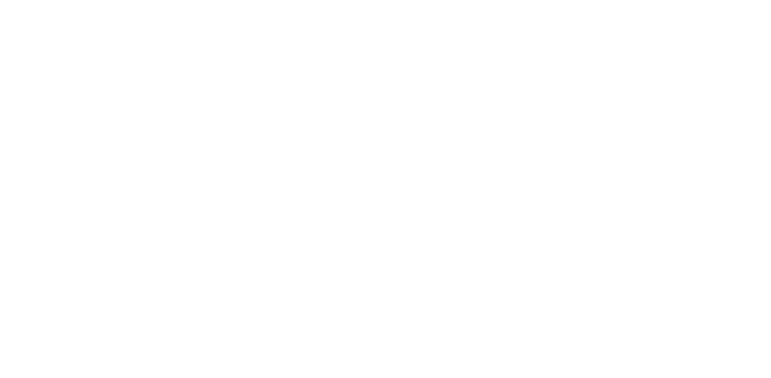
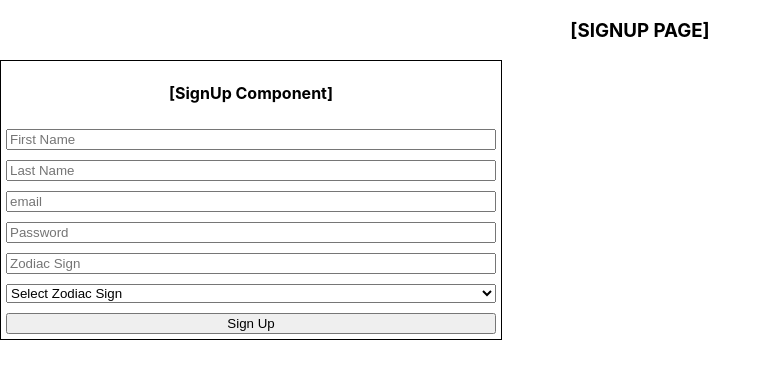
Before and after one commit to mbahan1/project-3-sapling, a React (Create React App) app in the folder client/: page /signup in a window 1280 px wide. Before the commit this address had no page. Shown: the top 378 px of the page, without its empty margins (0-771 px from the left). Built offline with nearby package versions, Linux system fonts and the light colour scheme.

Commit message:
created signUpComponent, signUpPage

```diff
--- a/client/src/App.js
+++ b/client/src/App.js
@@ -1,6 +1,7 @@
 import './App.css';
 import {Routes, Route} from "react-router-dom";
 import WelcomePage from './pages/WelcomePage';
+import SignUpPage from './pages/SignUpPage';
 import HomePage from "./pages/HomePage"
 
 
@@ -9,7 +10,7 @@
         <div className="App">
             <Routes>
                 <Route path="/" element={<WelcomePage />}/>
-                <Route path="/singup"/>
+                <Route path="/signup" element={<SignUpPage />}/>
                 <Route path="/home" element={<HomePage/>}/>
                 <Route path="/profile"/>
                 <Route path="/posts"/>
--- /dev/null
+++ b/client/src/components/SignUpForm/index.jsx
@@ -0,0 +1,81 @@
+import "./styles.css"
+import {useState} from "react";
+// import * as userService from "";
+
+
+export default function SignUpForm() {
+
+    const [firstName, setFirstName] = useState("");
+    const [lastName, setLastName] = useState("");
+    const [email, setEmail] = useState("");
+    const [password, setPassword] = useState("");
+    const [zodiacSign, setZodiacSign] = useState("")
+
+    const handleSubmit = async () => {
+        let newUser = {firstName, lastName, email, password, zodiacSign};
+        // let res = await userService.create(newUser).then(() => {
+        //     setFirstName("");
+        //     setLastName("");
+        //     setEmail("");
+        //     setPassword("");
+        //     setZodiacSign("");
+        //     console.log(newUser);
+        // })
+
+        // console.log(res);
+        // if (!res === 201) {
+        //     alert(`ERROR code: ${res.status}`)
+        // }
+    }
+    return(
+        <div className="signUpFormComponent component">
+            <h4>[SignUp Component]</h4>
+            <form className="signUpForm">
+                <input className="signUpForm-input"
+                    onChange={(e)=> e.target.value}
+                    value={firstName}
+                    type="text"
+                    name="firstName"
+                    placeholder="First Name"
+                />
+                <input className="signUpForm-input"
+                    onChange={(e)=> e.target.value}
+                    value={lastName}
+                    type="text"
+                    name="lastName"
+                    placeholder="Last Name"
+                />
+                <input className="signUpForm-input"
+                    onChange={(e)=> e.target.value}
+                    value={email}
+                    type="text"
+                    name="email"
+                    placeholder="email"
+                />
+                <input className="signUpForm-input"
+                    onChange={(e)=> e.target.value}
+                    value={password}
+                    type="text"
+                    name="password"
+                    placeholder="Password"
+                />
+                <input className="signUpForm-input"
+                    onChange={(e)=> e.target.value}
+                    value={zodiacSign}
+                    type="text"
+                    name="zodiacSign"
+                    placeholder="Zodiac Sign"
+                />
+                <select className="signUpForm-input">
+                    <option>Select Zodiac Sign</option>
+                </select>
+                <button
+                    className="signUpBtn signUpForm-input"
+                    onClick={handleSubmit}
+                > Sign Up
+                </button>
+            </form>
+
+        </div>
+    )
+}
--- /dev/null
+++ b/client/src/components/SignUpForm/styles.css
@@ -0,0 +1,12 @@
+.signUpFormComponent {
+    width: 500px;
+}
+
+.signUpForm {
+    display: flex;
+    flex-direction: column;
+}
+
+.signUpForm-input {
+    margin: 5px;
+}
--- /dev/null
+++ b/client/src/pages/SignUpPage/index.js
@@ -0,0 +1,13 @@
+// Signup Page contains
+// SignUpForm Component
+
+import SignUpForm from "../../components/SignUpForm";
+
+export default function SignUpPage() {
+    return (
+        <div>
+            <h3>[SIGNUP PAGE]</h3>
+            <SignUpForm />
+        </div>
+    )
+}
--- a/client/src/pages/WelcomePage/index.js
+++ b/client/src/pages/WelcomePage/index.js
@@ -1,9 +1,9 @@
 // Welcome Page contains
 // LoginForm Component
 // Manifest app description Component
-// Link to RegisterPage
+// Link to SignUp Page
 
-import LoginForm from "../../components/LoginForm"
+import LoginForm from "../../components/LoginForm";
 
 export default function WelcomePage() {
     return (
```
